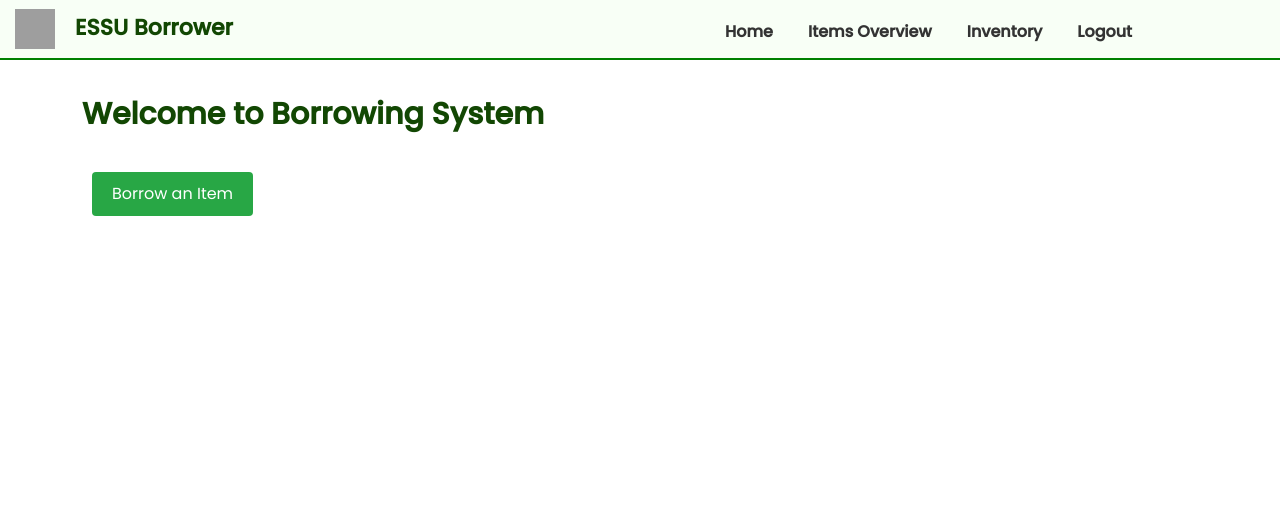
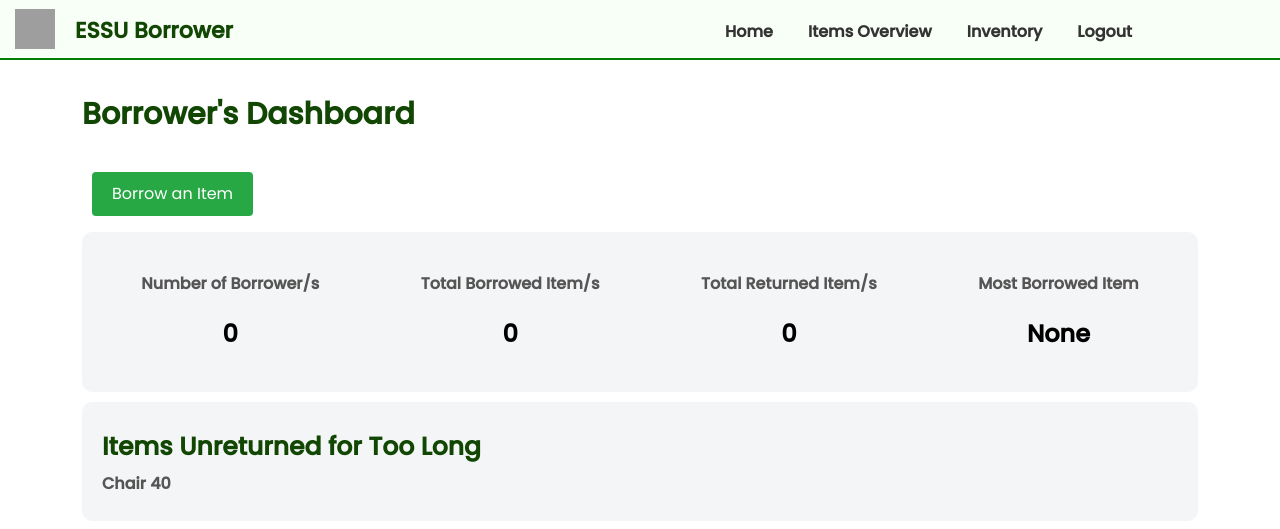
Before and after one commit to DavonGT/BorrowingSystem, a Django app: page / in a window 1280 px wide. Shown: the top 529 px of the page. Run offline with Django 5.2, Linux system fonts and the light colour scheme; the visitor is signed in with stand-in values (Sample User, id 1); data that the repository does not hold is empty; some libraries are stand-ins or nearby versions; grey boxes are pictures that could not be loaded.

Commit message:
add dashboard para sayo lalabs

```diff
--- a/borrower_app/static/css/style.css
+++ b/borrower_app/static/css/style.css
@@ -8,10 +8,29 @@ body {
     background: white;
 }
 
-/* Navbar Styling */
+
+
+
+h2 {
+    margin-top: 12vh;
+    font-size: 30px;
+    font-weight: bold;
+    color: #124703;
+    margin-bottom: 10px;
+}
+
+h4 {
+    margin-top: 10px;
+    font-size: 25px;
+    font-weight: bold;
+    color: #124703;
+    margin-bottom: 10px;
+}
+
+
 .navbar {
     background-color: #f8fff6;
-    height: 60px; /* Reduced the height */
+    height: 60px;
     width: 100%;
     position: fixed;
     top: 0;
@@ -19,7 +38,7 @@ body {
     display: flex;
     justify-content: flex-start;
     align-items: center;
-    padding: 0 15px; /* Reduced the padding */
+    padding: 0 15px;
     border-bottom: 2px solid green;
     z-index: 100000;
 }
@@ -42,8 +61,8 @@ body {
     text-decoration: none;
     color: #333;
     font-weight: bold;
-    font-size: 16px; /* Reduced font size */
-    padding: 6px 10px; /* Reduced padding */
+    font-size: 16px;
+    padding: 6px 10px;
     border-radius: 10px;
     transition: background-color 0.3s ease;
     margin-top: 5px;
@@ -60,13 +79,13 @@ body {
 }
 
 .heading {
-    font-size: 22px; /* Reduced heading font size */
+    font-size: 22px;
     font-weight: bold;
     margin-left: 60px;
     margin-top: 15px;
 }
 
-/* Adding some space below the navbar */
+
 .border {
     margin-top: 70px;
     height: 2px;
@@ -91,13 +110,7 @@ body {
 }
 
 
-h2 {
-    margin-top: 12vh;
-    font-size: 30px;
-    font-weight: bold;
-    color: #124703;
-    margin-bottom: 20px;
-}
+
 
 #items-table {
     width: 100%;
@@ -275,14 +288,6 @@ h2 {
   }
 
 
-
-
-
-
-
-
-
-
 /* Modal Content Styling */
 .modal-content {
     margin-top: 100px; /* Centers the modal vertically */
@@ -322,6 +327,60 @@ h2 {
 .modal-body {
     padding: 20px;
 }
+
+
+
+
+/*CSS for home */
+
+.upper-container {
+    margin: 0px 0px;
+    background-color: #f4f5f7;
+    padding: 20px;
+    border-radius: 10px;
+    display: flex;
+    justify-content: space-around;
+    gap: 23px;
+}
+.lower-container{
+    margin: 10px 0px;
+    background-color: #f4f5f7;
+    padding: 20px;
+    border-radius: 10px;
+}
+
+.box-container {
+    margin: 10px 0px;
+    background-color: ddd;
+    padding: 10px;
+    border-radius: 10px;
+    display: flex;
+    flex-direction: column;
+    align-items: center;
+    text-align: center;
+}
+
+.text-header {
+    font-weight: bold;
+    font-size: 1em;
+    margin-bottom: 5px;
+    color: #555;
+}
+
+
+.text-number {
+    margin-top: 15px;
+    margin-bottom: 0px;
+    font-size: 1.5em;
+    color: black;
+    font-weight: bold;
+
+}
+
+
+
+
+/*CSS for home Modal*/
 
 /* Button Styling within Modal */
 .borrow-btn {
--- a/borrower_app/templates/home.html
+++ b/borrower_app/templates/home.html
@@ -3,12 +3,36 @@
 {% block content %}
 <div class="container mt-4">
     {% load static %}
-    <h2>Welcome to Borrowing System</h2>
+    <h2>Borrower's Dashboard</h2>
     <div class="form-container">
         <!-- Add Item Button -->
         <button type="button" class="borrow-btn btn-primary mb-3" data-bs-toggle="modal" data-bs-target="#addBorrowModal">
             Borrow an Item
         </button>
+
+        <div class="upper-container">
+            <div class="box-container">
+                <p class="text-header">Number of Borrower/s</p>
+                <p class="text-number">{{ total_borrowers }}</p>
+            </div>
+            <div class="box-container">
+                <p class="text-header">Total Borrowed Item/s</p>
+                <p class="text-number">{{ total_borrowed_items }}</p>
+            </div>
+            <div class="box-container">
+                <p class="text-header">Total Returned Item/s</p>
+                <p class="text-number">{{ total_returned_items }}</p>
+            </div>
+            <div class="box-container">
+                <p class="text-header">Most Borrowed Item</p>
+                <p class="text-number">None</p>
+            </div>
+        </div>
+        <div class="lower-container">
+            <h4>Items Unreturned for Too Long</h4>
+            <p class="text-header">Chair 40</p>
+        </div>
+
 
         <!-- Modal for Adding Items -->
         <div class="modal fade" id="addBorrowModal" tabindex="-1" aria-labelledby="addBorrowModalLabel" aria-hidden="true">
--- a/borrower_app/views.py
+++ b/borrower_app/views.py
@@ -10,6 +10,71 @@ from django.views.decorators.csrf import csrf_exempt
 from django.utils import timezone
 import subprocess
 import cv2
+from django.db.models import Sum
+
+
+
+
+@login_required
+def home(request):
+    """
+    Homepage view, handles borrowing of items.
+    """
+    total_borrowers = BorrowedItem.objects.values(
+        'borrower_first_name', 'borrower_last_name', 'borrower_middle_name'
+    ).distinct().count()
+
+    total_borrowed_items = BorrowedItem.objects.filter(status='borrowed').aggregate(Sum('item_quantity'))['item_quantity__sum'] or 0
+    total_returned_items = BorrowedItem.objects.filter(status='returned').aggregate(Sum('item_quantity'))['item_quantity__sum'] or 0
+
+    if request.method == 'POST':
+        form = BorrowItemForm(request.POST)
+        if form.is_valid():
+            item_name = form.cleaned_data['item_name']
+            item_quantity = form.cleaned_data['item_quantity']
+            try:
+                inventory_item = InventoryItem.objects.get(item_name=item_name)
+            except InventoryItem.DoesNotExist:
+                form.add_error('item_name', "This item does not exist in the inventory.")
+                return render(request, 'home.html', {
+                    'form': form, 'total_borrowers': total_borrowers,
+                    'total_borrowed_items': total_borrowed_items, 'total_returned_items': total_returned_items})
+
+            available_quantity = inventory_item.available_quantity()
+            if item_quantity > available_quantity:
+                form.add_error(None, f"Only {available_quantity} item(s) available for borrowing.")
+                return render(request, 'home.html', {
+                    'form': form, 'total_borrowers': total_borrowers,
+                    'total_borrowed_items': total_borrowed_items, 'total_returned_items': total_returned_items})
+
+            borrowed_item = form.save(commit=False)
+            borrowed_item.borrower_name = request.user.username
+            borrowed_item.date_borrowed = timezone.now()
+            borrowed_item.save()
+            inventory_item.save()
+
+            return redirect('home')
+    else:
+        form = BorrowItemForm()
+
+    borrowed_items = BorrowedItem.objects.filter(borrower_name=request.user.username)
+
+    context = {
+        'form': form,
+        'borrowed_items': borrowed_items,
+        'total_borrowers': total_borrowers,
+        'total_borrowed_items': total_borrowed_items,
+        'total_returned_items': total_returned_items,
+    }
+
+    return render(request, 'home.html', context)
+
+
+
+
+
+
+
 
 # Register view
 def register_view(request):
@@ -48,36 +113,36 @@ def logout_view(request):
     return redirect('login')
 
 # Homepage view (protected)
-@login_required
-def home(request):
-    """
-    Homepage view, handles borrowing of items.
-    """
-    if request.method == 'POST':
-        form = BorrowItemForm(request.POST)
-        if form.is_valid():
-            item_name = form.cleaned_data['item_name']
-            item_quantity = form.cleaned_data['item_quantity']
-            try:
-                inventory_item = InventoryItem.objects.get(item_name=item_name)
-            except InventoryItem.DoesNotExist:
-                form.add_error('item_name', "This item does not exist in the inventory.")
-                return render(request, 'home.html', {'form': form})
+# @login_required
+# def home(request):
+#     """
+#     Homepage view, handles borrowing of items.
+#     """
+#     if request.method == 'POST':
+#         form = BorrowItemForm(request.POST)
+#         if form.is_valid():
+#             item_name = form.cleaned_data['item_name']
+#             item_quantity = form.cleaned_data['item_quantity']
+#             try:
+#                 inventory_item = InventoryItem.objects.get(item_name=item_name)
+#             except InventoryItem.DoesNotExist:
+#                 form.add_error('item_name', "This item does not exist in the inventory.")
+#                 return render(request, 'home.html', {'form': form})
 
-            if item_quantity > inventory_item.available_quantity():
-                form.add_error(None, "Insufficient quantity available for borrowing.")
-            else:
-                borrowed_item = form.save(commit=False)
-                borrowed_item.borrower_name = request.user.username
-                borrowed_item.date_borrowed = timezone.now()
-                borrowed_item.save()
-                return redirect('home')
-    else:
-        form = BorrowItemForm()
+#             if item_quantity > inventory_item.available_quantity():
+#                 form.add_error(None, "Insufficient quantity available for borrowing.")
+#             else:
+#                 borrowed_item = form.save(commit=False)
+#                 borrowed_item.borrower_name = request.user.username
+#                 borrowed_item.date_borrowed = timezone.now()
+#                 borrowed_item.save()
+#                 return redirect('home')
+#     else:
+#         form = BorrowItemForm()
 
-    borrowed_items = BorrowedItem.objects.filter(borrower_name=request.user.username)
-    context = {'form': form, 'borrowed_items': borrowed_items}
-    return render(request, 'home.html', context)
+#     borrowed_items = BorrowedItem.objects.filter(borrower_name=request.user.username)
+#     context = {'form': form, 'borrowed_items': borrowed_items}
+#     return render(request, 'home.html', context)
 
 
 # Return item view
```
Also changed, not shown: borrower_app/templates/homes.html (+13 -0 lines), borrower_app/static/css/login_register.css (deleted).
